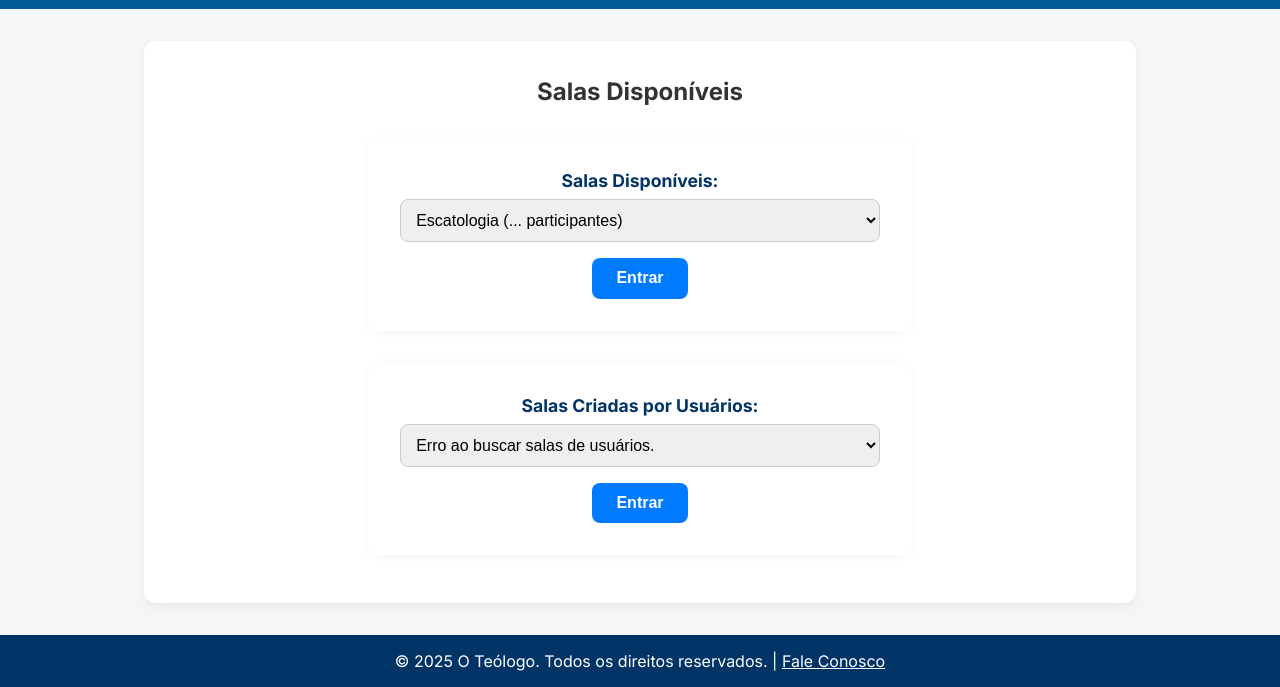
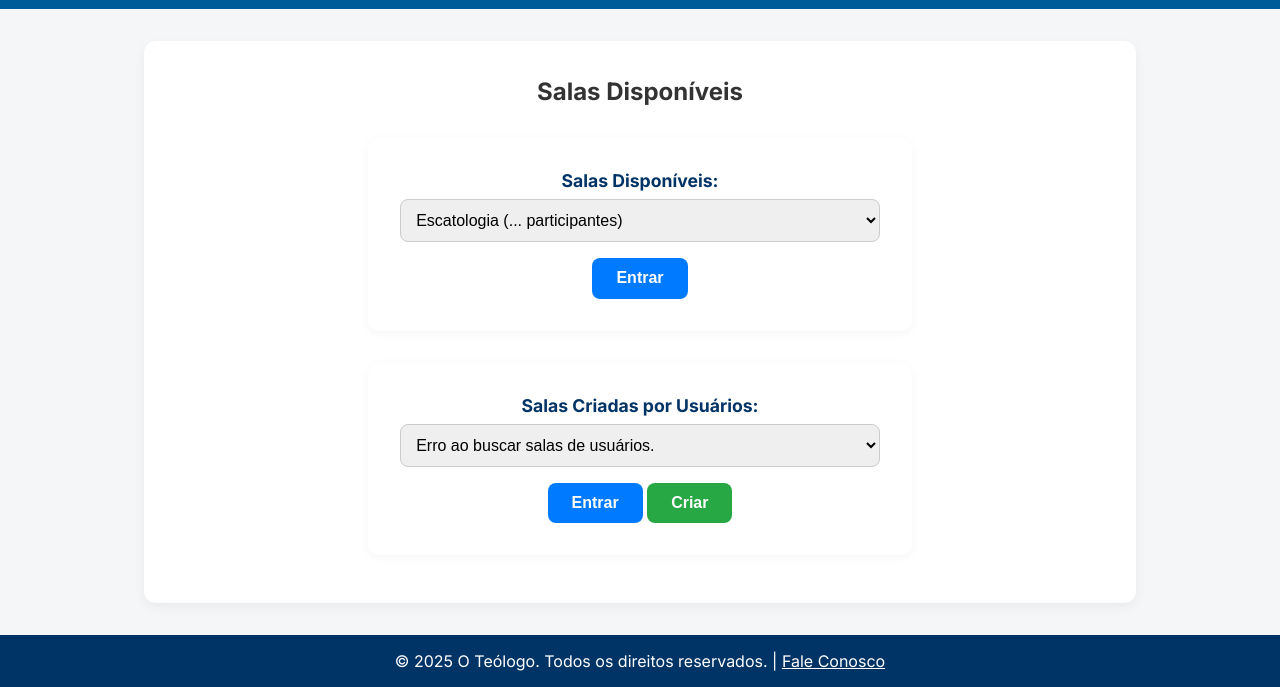
Before and after one commit to asfrazao/oteologo, a website: page public/salas.html in a window 1280 px wide. Shown: the part 128-815 px from the top of the page. Drawn offline with Linux system fonts and the light colour scheme; no server answers.

Commit message:
Btn verde Criar

```diff
--- a/public/salas.html
+++ b/public/salas.html
@@ -74,7 +74,9 @@
     <label for="selectSalasUsuario">Salas Criadas por Usuários:</label>
     <select id="selectSalasUsuario"></select>
     <button class="btn" onclick="entrarSalaSelecionada('usuario')">Entrar</button>
+    <button class="btn" onclick="window.location.href='/criar.html'" style="background-color: #28a745;">Criar</button>
   </div>
+
 </main>
 <footer>
   © 2025 O Teólogo. Todos os direitos reservados. |
```
